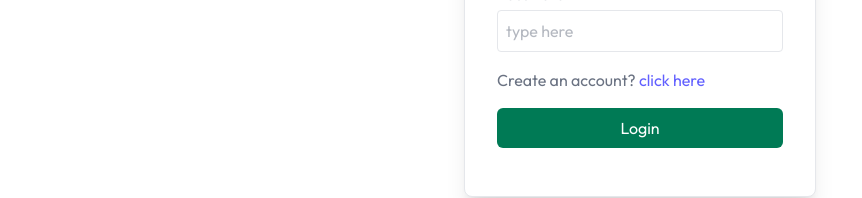
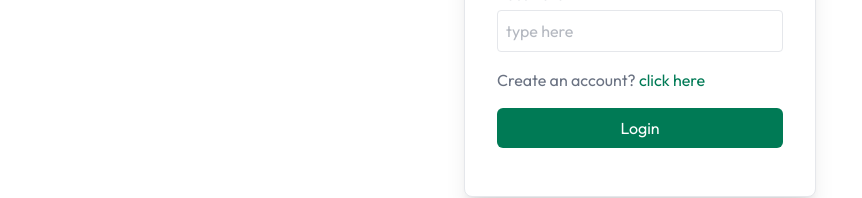
Before and after one commit to Shivamku19/Thinkmate, a React (Vite) app in the folder client/: page / in a window 1280 px wide. Shown: the part 402-600 px from the top of the page, without its empty margins (0-862 px from the left). Built offline with nearby package versions, Linux system fonts and the light colour scheme; no server answers.

Commit message:
fix: change login text color from indigo to emerald

```diff
--- a/client/src/pages/login.jsx
+++ b/client/src/pages/login.jsx
@@ -60,7 +60,7 @@ const Login = () => {
                 </p>
             ) : (
                 <p>
-                    Create an account? <span onClick={() => setState("register")} className="text-indigo-500 cursor-pointer">click here</span>
+                    Create an account? <span onClick={() => setState("register")} className="text-emerald-700 cursor-pointer">click here</span>
                 </p>
             )}
             <button type='Submit'className="bg-emerald-700 hover:bg-emerald-800 transition-all text-white w-full py-2 rounded-md cursor-pointer">
```
